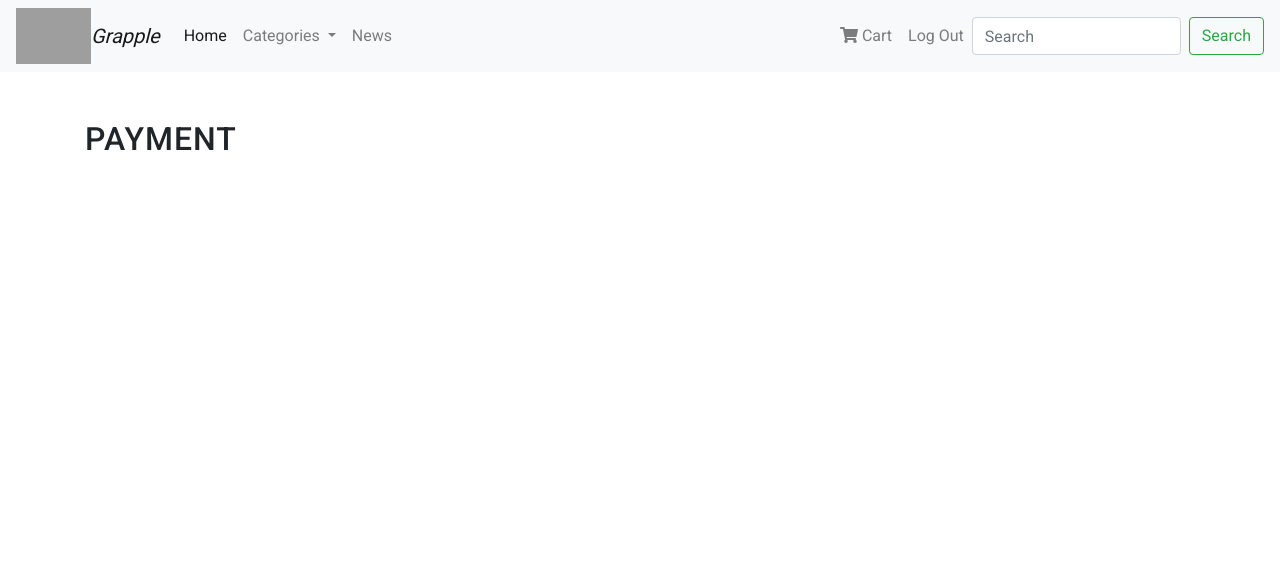
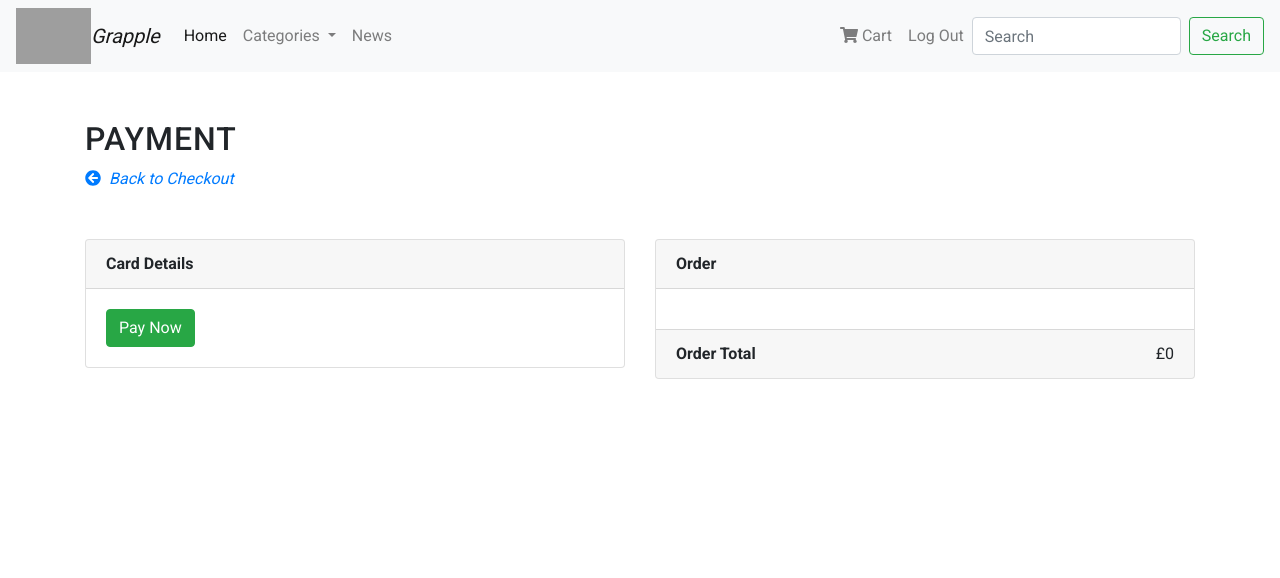
Before and after one commit to alexmortali/grapple, a Django app: page /checkout/payment/ in a window 1280 px wide. Shown: the top 578 px of the page. Run offline with Django 3.2, Linux system fonts and the light colour scheme; the visitor is signed in with stand-in values (Sample User, id 1); data that the repository does not hold is empty; some libraries are stand-ins or nearby versions; grey boxes are pictures that could not be loaded.

Commit message:
Created payment page display

```diff
--- a/checkout/templates/payment.html
+++ b/checkout/templates/payment.html
@@ -6,6 +6,40 @@
 
 {% block content %}
 <div class="container">
-    <h1 class="my-5 page-title">Payment</h1>
+    <div class="my-5">
+        <h1 class="page-title">Payment</h1>
+        <a href="{% url 'checkout:checkout' %}" class="back-link"><p><i class="fas fa-arrow-circle-left mr-2"></i><i>Back to Checkout</i></p></a>
+    </div>
+
+    <div class="row">
+        <div class="col-12 col-md-6 mb-5">
+            <div class="card">
+                <div class="card-header font-weight-bold">Card Details</div>
+                <div class="card-body">
+                    <form action="{% url 'checkout:payment'%}" method="post">
+                        {% csrf_token %}
+                        {{ payment_form | as_bootstrap }}
+                        <button class="btn btn-success" type="submit">Pay Now</button>
+                    </form>
+                </div>
+            </div>
+        </div>
+        <div class="col-12 col-md-6 mb-5">
+            <div class="card">
+                <div class="card-header font-weight-bold">Order</div>
+                <div class="card-body">
+                    {% for cart_item in cart_items %}
+                        <div>
+                            {{ cart_item.size }} - {{ cart_item.product.name }} x {{ cart_item.quantity }} <span class="float-right">£{{ cart_item.line_total }}</span><br/><br/>
+                        </div>
+                    {% endfor %}
+                </div>
+                <div class="card-footer">
+                    <span class="font-weight-bold">Order Total</span>
+                    <span class="float-right">£{{ total }}</span>
+                </div>
+            </div>
+        </div>
+    </div>
 </div>
 {% endblock %}
```
